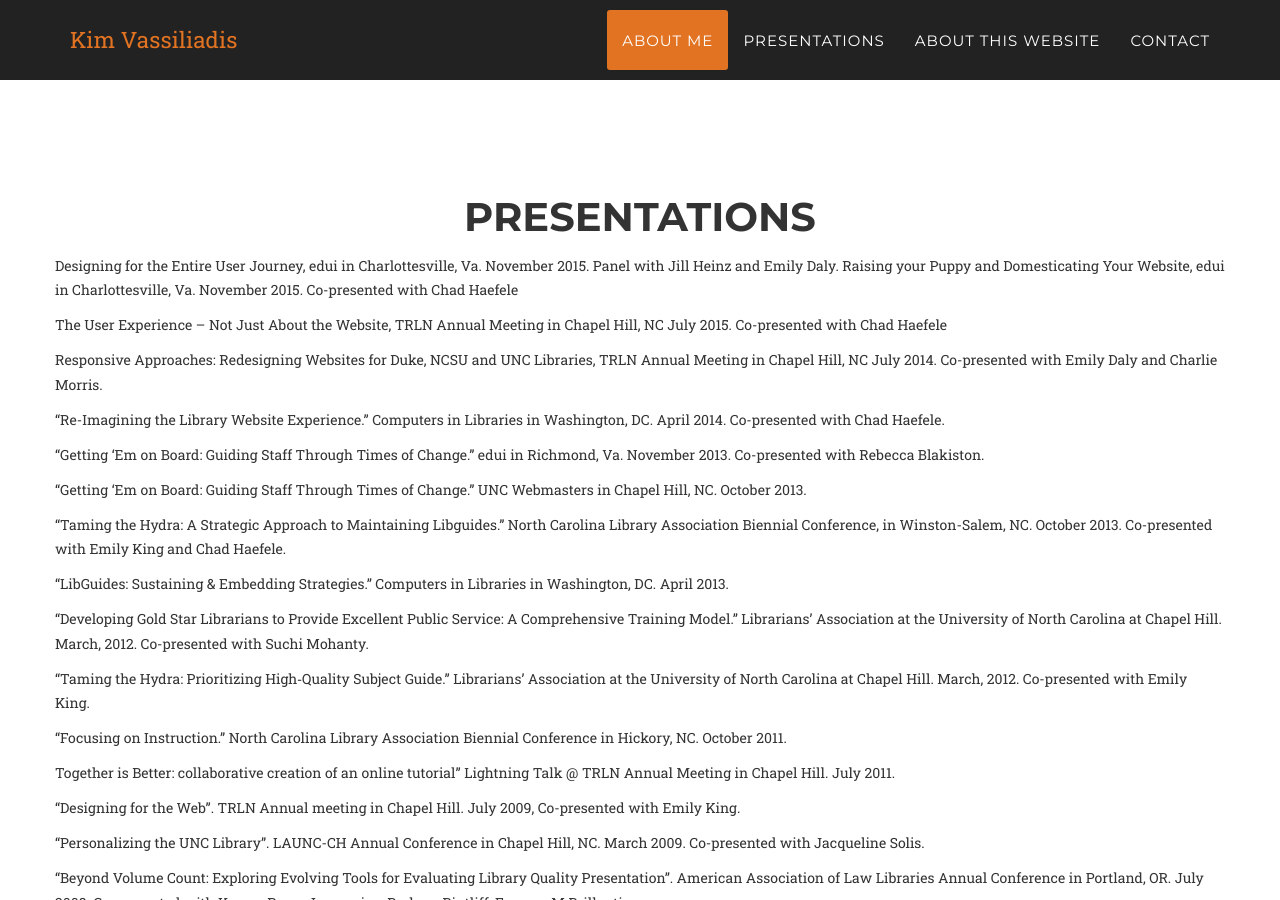
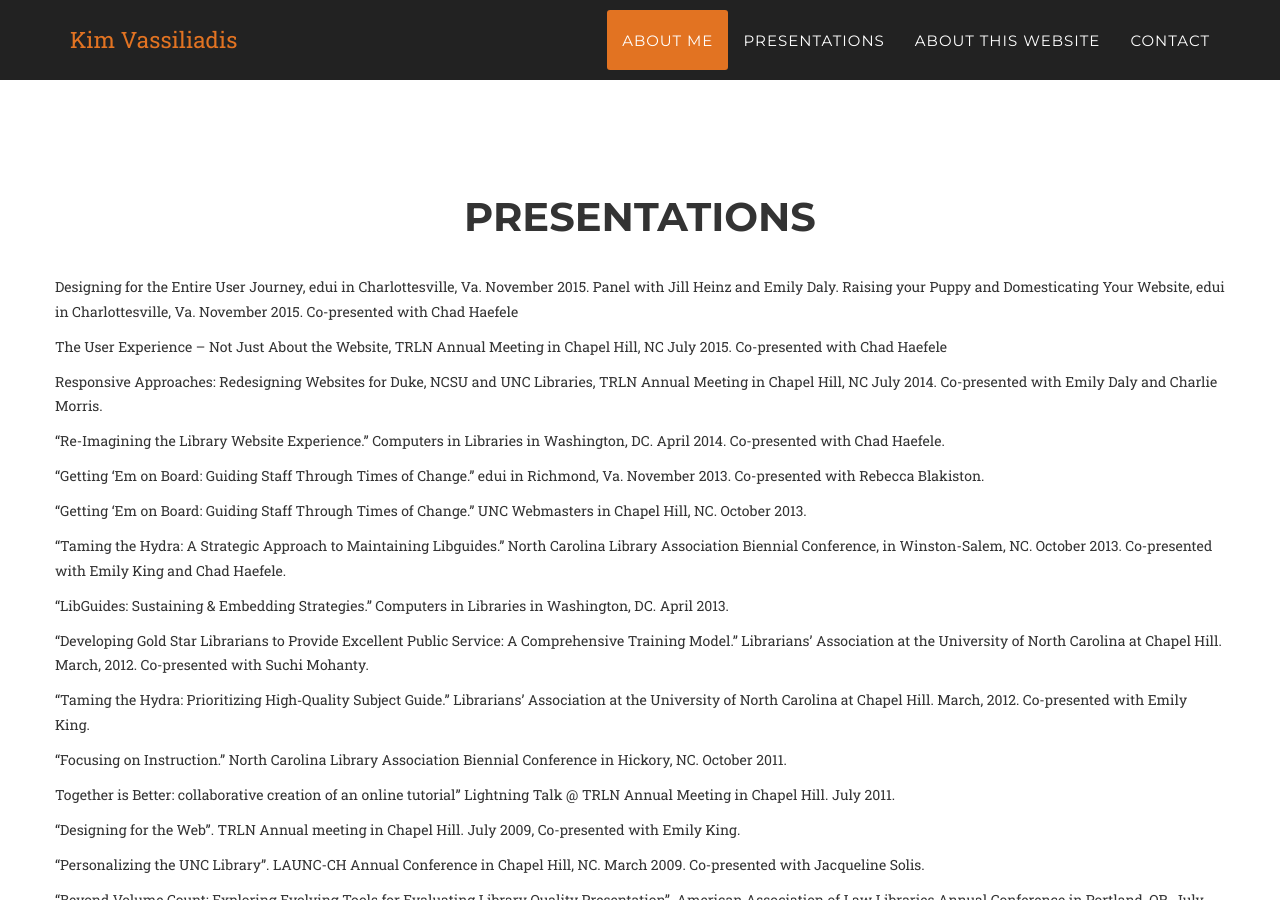
Before and after one commit to kimbrarian/jekyll, a Jekyll site: the page built from index.html, in a window 1280 px wide and 900 px high, scrolled down 1496 px. Built offline with Jekyll 4.4.1, drawn with Linux system fonts in a browser that asks for light colours; some web fonts are replaced.

Commit message:
Update presentations.html

```diff
--- a/_includes/presentations.html
+++ b/_includes/presentations.html
@@ -2,7 +2,7 @@
     <section id="presentations">
         <div class="container">
             <div class="row">
-                 <h2 class="section-heading" align="center">Presentations</h2>
+                 <h2 class="section-heading" align="center">Presentations</h2><br />
                <p> Designing for the Entire User Journey, edui in Charlottesville, Va. November 2015. Panel with Jill Heinz and Emily Daly.
 Raising your Puppy and Domesticating Your Website, edui in Charlottesville, Va. November 2015. Co-presented with Chad Haefele</p>
 
```
